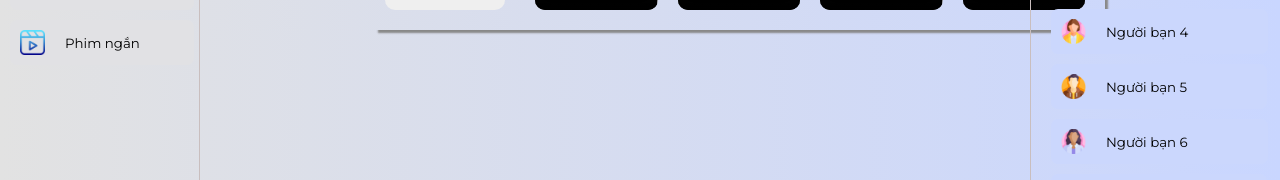
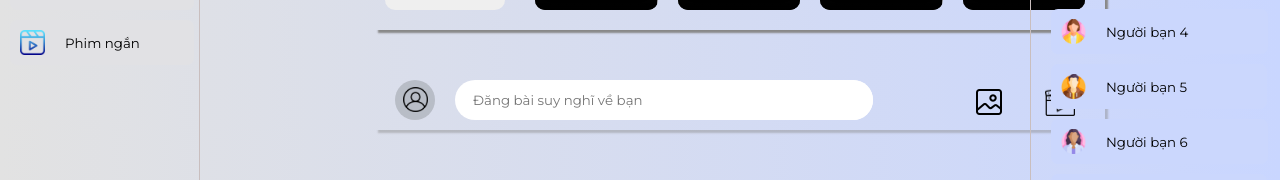
Before and after one commit to ngochaong123/social-media-react, a React (Create React App) app: page /Menu in a window 1280 px wide. Shown: the part 333-513 px from the top of the page. Built offline with nearby package versions, Linux system fonts and the light colour scheme; grey boxes are pictures that could not be loaded.

Commit message:
add post frame creation section

```diff
--- a/src/Components/menuMain/Menu.css
+++ b/src/Components/menuMain/Menu.css
@@ -127,6 +127,7 @@
   padding: 10px;
   border-radius: 7px;
   max-width: 200px;
+  cursor: pointer;
 }
 
 .Name-icon{
@@ -170,6 +171,7 @@
   background: #CBD7FD;
   padding: 10px;
   border-radius: 7px;
+  cursor: pointer;
 }
 
 .sidebar-button-right:hover{
--- a/src/Components/menuMain/Post.css
+++ b/src/Components/menuMain/Post.css
@@ -7,7 +7,10 @@
     margin-right: 380px;
 }
 
-.srories-post{
+/* strories-post */
+
+.strories-post,
+.create-post{
     margin-left: 300px;
     margin-top: 20px;
 }
@@ -107,3 +110,70 @@
 .rightarrow-post:active{
     opacity: 0.7;
 }
+
+/* create-post */
+
+.create-post {
+    display: flex;
+    justify-content: start;
+    height: 60px;
+    margin-top: 40px;
+    border: none;
+    padding: 10px;
+    box-shadow: 3px 3px 2px 0px #88888872;
+    border-bottom-right-radius: 10px;
+    width: max-content;
+}
+
+
+.input-log-container-post {
+    display: flex;
+    align-items: center;
+    background-color: white;
+    border-radius: 20px;
+}
+
+.avatar-post{
+    margin-left: 10px;
+    background-color: #8d90966f;
+    height:40px;
+    width: 40px;
+    margin-right: 20px;
+    border-radius: 90px;
+}
+
+.none-space{
+    padding: 4px 8px 1px 10px;
+}
+
+.input-log-post{
+    width: 400px;
+    height: 40px;
+    border: 1px solid #ccc;
+    border: none;
+    border-radius: 20px;
+}
+
+.input-log-post::placeholder {
+    right: 10px;
+}
+
+.input-log-post:focus {
+    outline: none;
+    border: none;
+}
+
+.icon-log-post{
+    width: 25px;
+    height: 25px;
+    margin: 6px 20px 10px 20px;
+    cursor: pointer;
+}
+
+.icon-log-post:hover{
+    opacity: 0.8;
+}
+
+.icon-log-post:active{
+    opacity: 0.5;
+}
--- a/src/Components/menuMain/Post.tsx
+++ b/src/Components/menuMain/Post.tsx
@@ -3,11 +3,14 @@ import "./Post.css";
 import AddPost from "../../img/sidebarMenu/post.png";
 import leftarrow from "../../img/sidebarMenu/Leftarrow.png";
 import rightarrow from "../../img/sidebarMenu/rightArrow.png";
+import User from "../../img/sidebarMenu/user1.png";
+import image from "../../img/sidebarMenu/image.png";
+import video1 from "../../img/sidebarMenu/video1.png";
 
 export default function mainContainer() {
   return (
     <main className='Post-container'>
-      <div className='srories-post'>
+      <div className='strories-post'>
 
         <h3 className='name-port'>Stories</h3>
 
@@ -55,7 +58,19 @@ export default function mainContainer() {
           </button>
 
         </div>
+      </div>
 
+      <div className='create-post'>
+        <div className='avatar-post'><img className='icon-log' src={User} alt="User Icon" /></div>
+
+        <div className="input-log-container-post">
+          <div className="none-space">
+          </div>
+          <input className="input-log-post" type="text" placeholder="Đăng bài suy nghĩ về bạn" />
+        </div>
+
+        <img src={image} style={{marginLeft:"100px",width:"32px",height:"32px"}} className='icon-log-post' />
+        <img src={video1} style={{width:"30px",height:"30px"}} className='icon-log-post' />
       </div>
 
     </main>
```
Also changed, not shown: src/img/sidebarMenu/image.png (added), src/img/sidebarMenu/video1.png (added).
